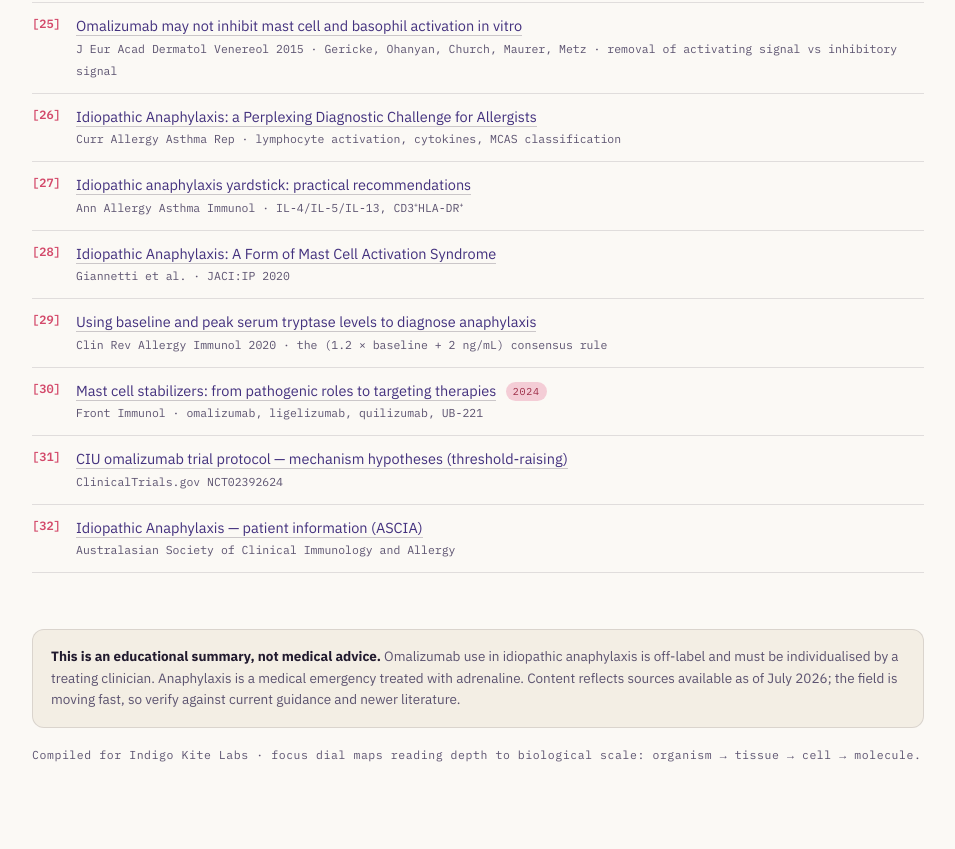
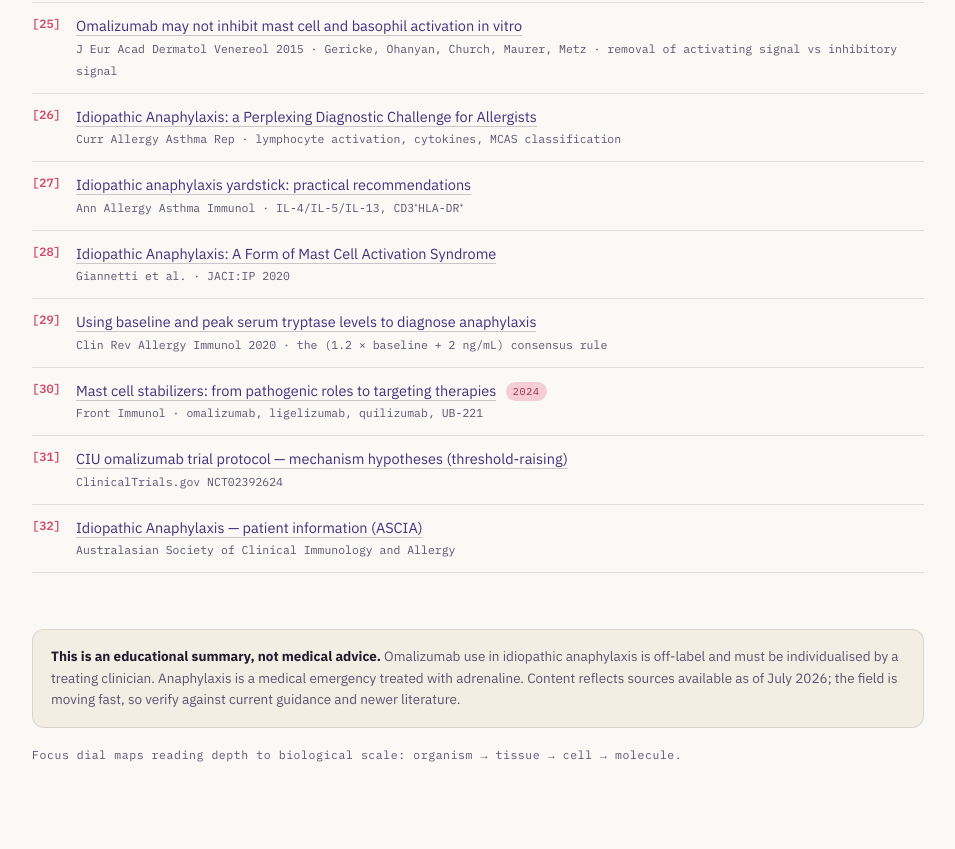
Before and after one commit to anthonyrlewis-cmd/omalizumab, a plain HTML site: page index.html in a window 1280 px wide. Shown: the part 6767-7616 px from the top of the page, without its empty margins (162-1117 px from the left). Drawn offline with Linux system fonts and the light colour scheme.

Commit message:
Add files via upload

```diff
--- a/index.html
+++ b/index.html
@@ -774,7 +774,7 @@
     <div class="disclaim">
       <b>This is an educational summary, not medical advice.</b> Omalizumab use in idiopathic anaphylaxis is off-label and must be individualised by a treating clinician. Anaphylaxis is a medical emergency treated with adrenaline. Content reflects sources available as of July 2026; the field is moving fast, so verify against current guidance and newer literature.
     </div>
-    <p class="sig">Compiled for Indigo Kite Labs · focus dial maps reading depth to biological scale: organism → tissue → cell → molecule.</p>
+    <p class="sig">Focus dial maps reading depth to biological scale: organism → tissue → cell → molecule.</p>
   </footer>
 
 </main>
```
